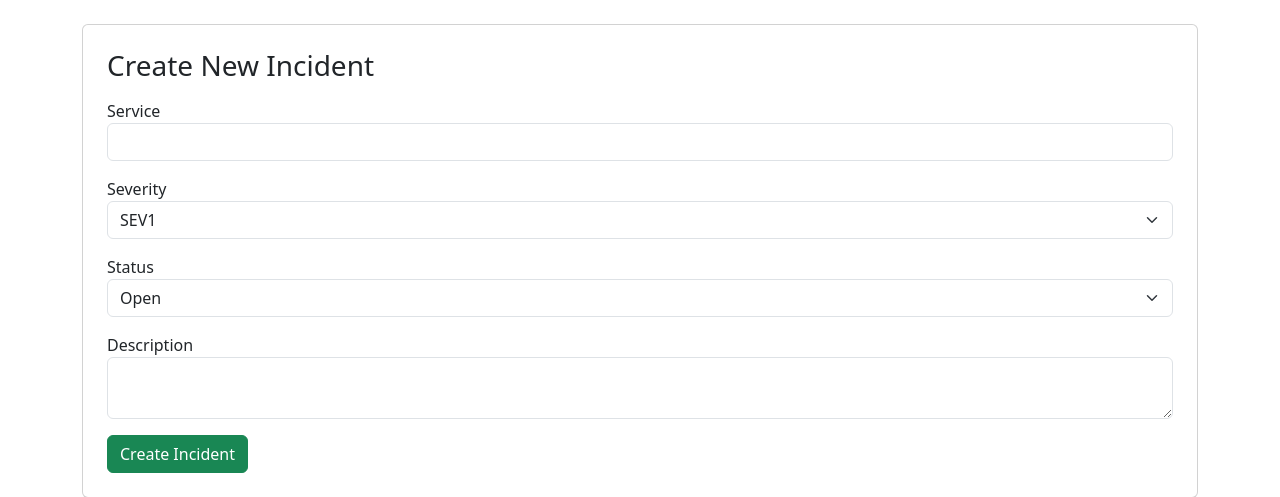
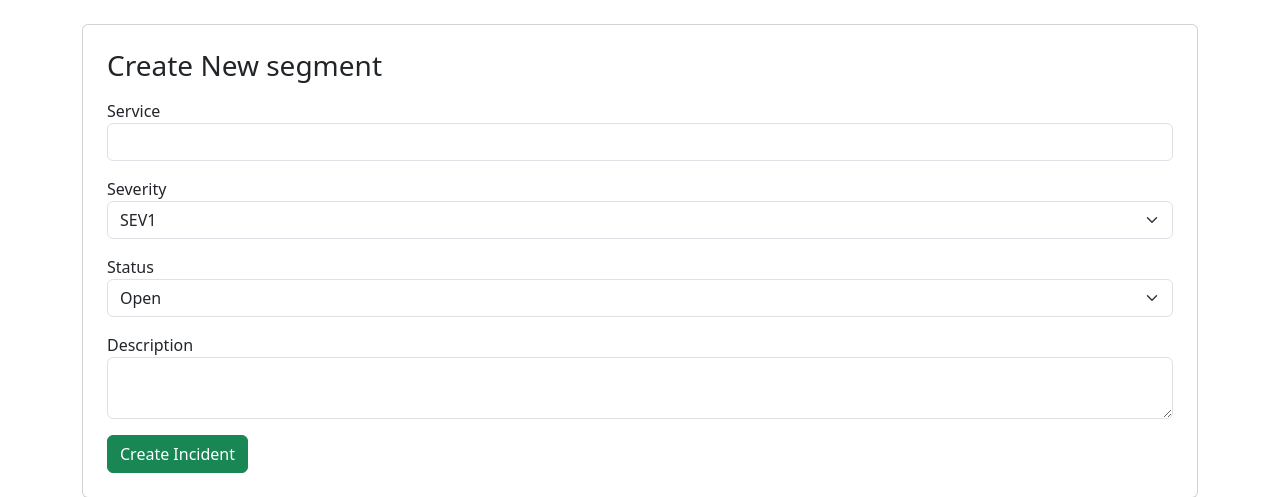
Before and after one commit to Sai2k4/project, a Flask app: page /create in a window 1280 px wide. Shown: the part 56-553 px from the top of the page. Run offline with Flask 3, Linux system fonts and the light colour scheme.

Commit message:
test webhook

```diff
--- a/templates/base.html
+++ b/templates/base.html
@@ -15,7 +15,7 @@
 <nav class="navbar navbar-expand-lg navbar-dark bg-gradient">
     <div class="container">
         <a class="navbar-brand fw-bold" href="{{ url_for('index') }}">
-            🚨 Incident Manager ROOM2
+            🚨 Incident Manager
         </a>
         <div>
             <a class="btn btn-light btn-sm" href="{{ url_for('list_all') }}">View All</a>
--- a/templates/create.html
+++ b/templates/create.html
@@ -2,7 +2,7 @@
 {% block content %}
 
 <div class="card card-custom p-4">
-    <h3 class="mb-3">Create New Incident</h3>
+    <h3 class="mb-3">Create New segment</h3>
 
     <form method="POST">
 
```
